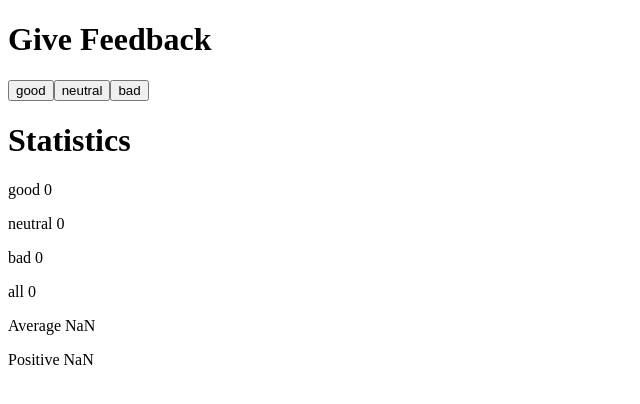
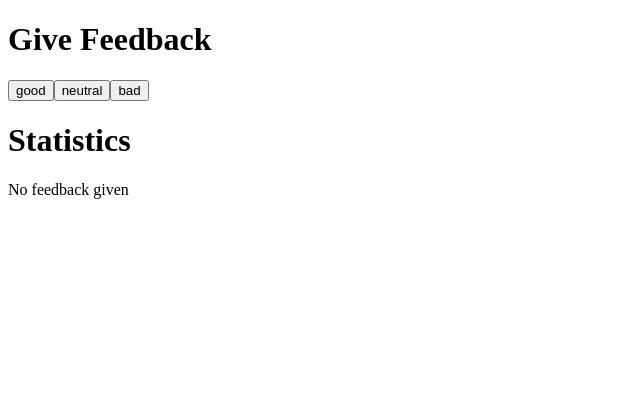
Before and after one commit to chitrak-singhal/fullstackopen_exercises, a React (Vite) app in the folder part1/unicafe/: page / in a window 1280 px wide. Shown: the top 404 px of the page, without its empty margins (0-640 px from the left). Built offline with nearby package versions, Linux system fonts and the light colour scheme.

Commit message:
Part 1.9 done

```diff
--- a/part1/unicafe/src/App.jsx
+++ b/part1/unicafe/src/App.jsx
@@ -27,11 +27,20 @@ function Stats({good, bad, neutral}){
   const all = (good+bad+neutral)
   const avg = (good*1+bad*-1)/all
   const pos = (good)/all
+  if (good==0&&bad==0&&neutral==0)
+    {
+      return(
+        <p> No feedback given</p>
+      )
+    }
   return (
     <>
-        <p> all {all}</p>
-        <p>Average {avg}</p>
-        <p> Positive {pos}</p>
+      <Display text ="good" value={good} />
+      <Display text ="neutral" value={neutral} />
+      <Display text ="bad" value={bad} />
+      <Display text ="all" value={all} />
+      <Display text ="average" value={avg} />
+      <Display text ="positive" value={pos} />
     </>
   )
 }
@@ -50,10 +59,6 @@ function App() {
 
       <Heading text="Statistics" />
 
-      <Display text ="good" value={good} />
-      <Display text ="neutral" value={neutral} />
-      <Display text ="bad" value={bad} />
-
       <Stats good={good} bad ={bad} neutral ={neutral} />
     </div>
   )
```
